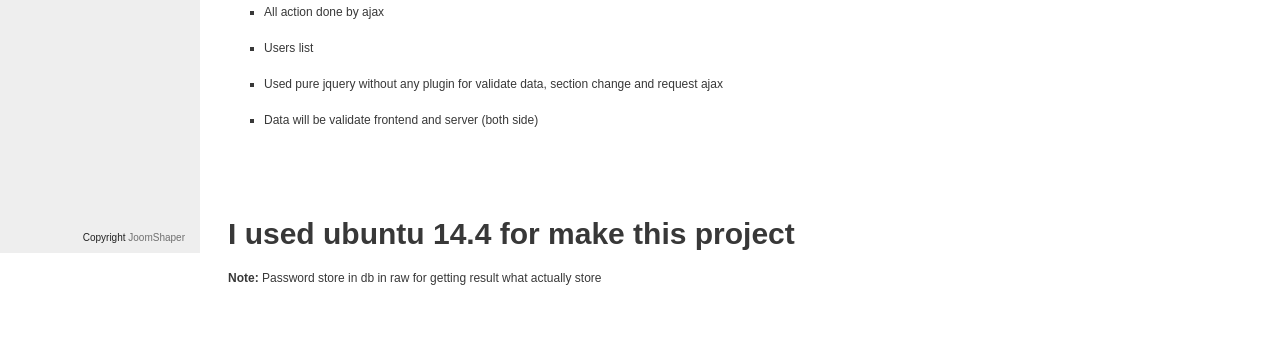
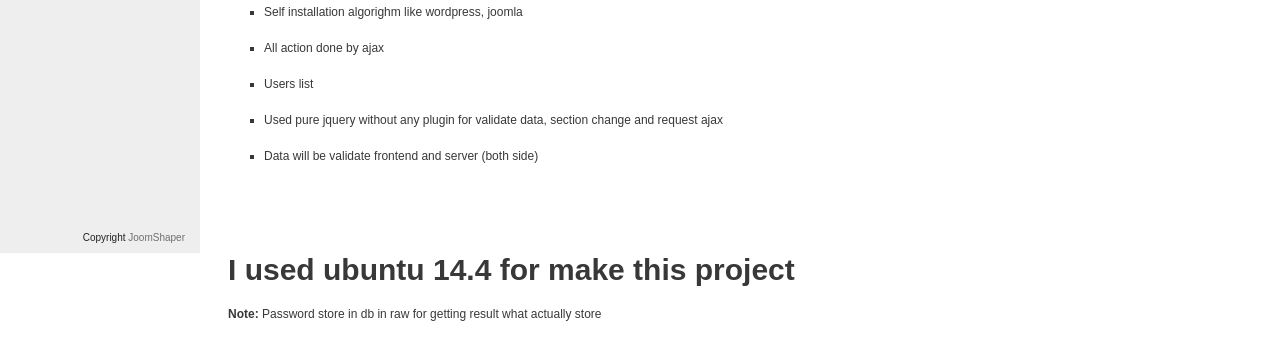
Before and after one commit to mh-shohel/joomshaper-project-doc, a plain HTML site: page index.html in a window 1280 px wide. Shown: the part 547-888 px from the top of the page. Before the commit the page ends 852 px from the top, so only its background shows below. Drawn offline with Linux system fonts and the light colour scheme.

Commit message:
added validate feature

```diff
--- a/index.html
+++ b/index.html
@@ -65,6 +65,7 @@ dbpassword = password;
 <section id="feature">
     <h1>Feature</h1>
     <ul>
+        <li><p>Self installation algorighm like wordpress, joomla</p></li>
         <li><p>All action done by ajax</p></li>
         <li><p>Users list</p></li>
         <li><p>Used pure jquery without any plugin for validate data, section change and request ajax</p></li>
```
